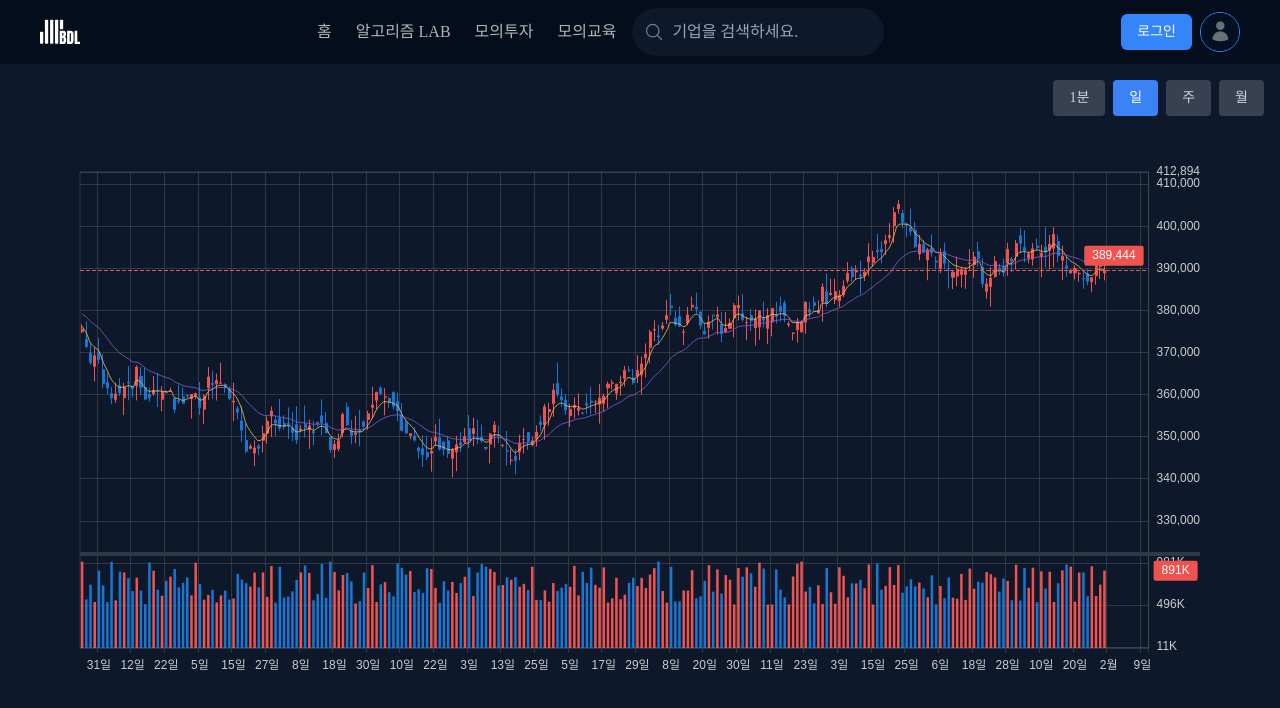
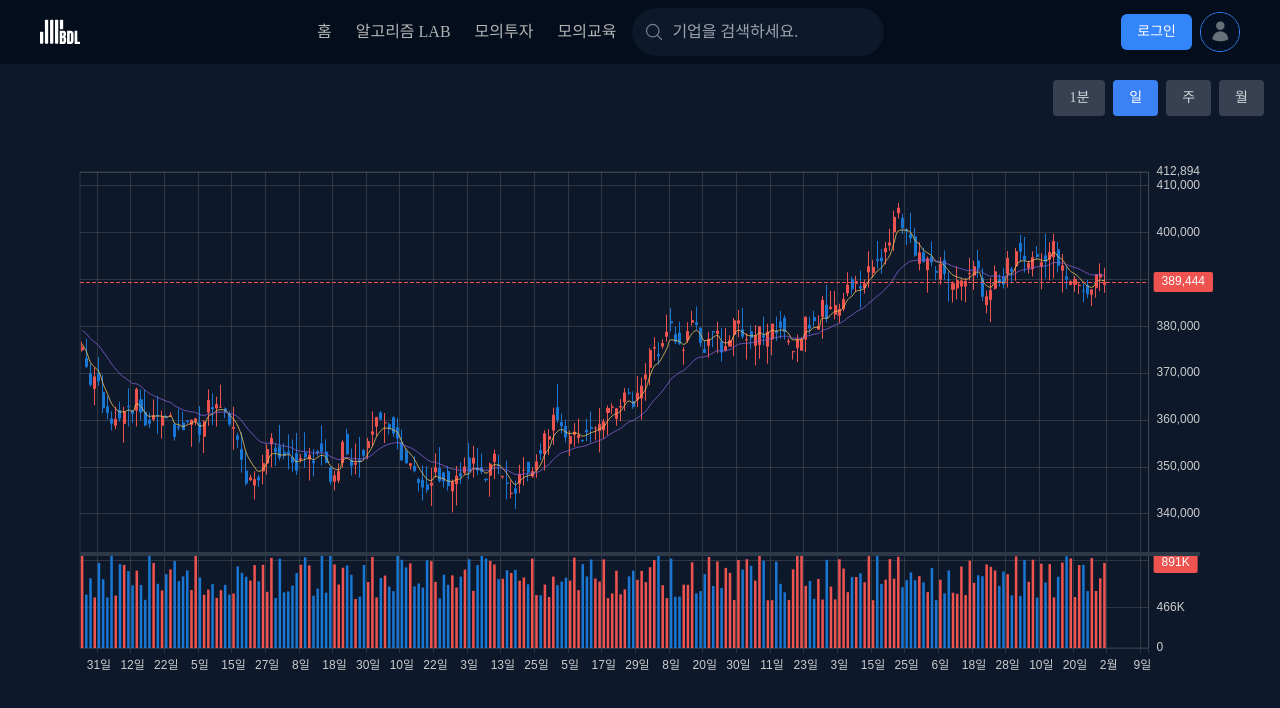
Before and after one commit to stitchzzang/BDL_PJT, a React (Vite) app: page /simulated-investment in a window 1280 px wide. Shown: the top 708 px of the page. Built offline with nearby package versions, Linux system fonts and the light colour scheme; a web font is replaced by a local one.

Commit message:
feat: 캔들차트 Y축 레이블 위치 조정

```diff
--- a/src/components/ui/chart.tsx
+++ b/src/components/ui/chart.tsx
@@ -524,10 +524,10 @@ export const ChartComponent: React.FC<ChartComponentProps> = ({ height = 700, da
   const ema5Data = calculateEMA(closePrices, 5);
   const ema20Data = calculateEMA(closePrices, 20);
 
-  // 거래량 차트의 높이 비율 상수 정의 (전체 높이의 20%)
+  // 거래량 차트의 높이 비율 상수 정의
   const VOLUME_HEIGHT_RATIO = volumeHeightRatio;
-  // 거래량 차트와 캔들차트 사이의 간격 비율 (전체 높이의 10%)
-  const VOLUME_GAP_RATIO = 0.1;
+  // 거래량 차트와 캔들차트 사이의 간격 비율
+  const VOLUME_GAP_RATIO = 0.02;
 
   // 거래량 데이터 최대값 계산
   const getMaxVolume = useCallback(() => {
@@ -548,7 +548,6 @@ export const ChartComponent: React.FC<ChartComponentProps> = ({ height = 700, da
 
   // 가격 범위 계산
   const getPriceRange = useCallback(() => {
-    // 유효한 데이터만 필터링
     const validData = chartData.filter((d) => d !== null && d !== undefined);
     if (validData.length === 0) {
       return {
@@ -556,7 +555,8 @@ export const ChartComponent: React.FC<ChartComponentProps> = ({ height = 700, da
         max: 100,
         candleMin: 0,
         candleMax: 100,
-        volumeMax: 0,
+        volumeMin: 0,
+        volumeMax: 20,
       };
     }
 
@@ -565,42 +565,40 @@ export const ChartComponent: React.FC<ChartComponentProps> = ({ height = 700, da
     const range = maxPrice - minPrice;
     const margin = range * 0.1;
 
-    // 캔들차트 영역의 범위 계산
     const candleMin = Math.floor(minPrice - margin);
     const candleMax = Math.ceil(maxPrice + margin);
     const candleRange = candleMax - candleMin;
 
-    // 전체 차트 영역 계산 (거래량 영역 포함)
+    // 전체 차트 영역 계산
     const totalRange = candleRange / (1 - VOLUME_HEIGHT_RATIO - VOLUME_GAP_RATIO);
+
+    // 거래량 영역 계산
+    const maxVolume = getMaxVolume();
     const volumeRange = totalRange * VOLUME_HEIGHT_RATIO;
-
-    // 거래량 최대값 계산
-    const maxVolume = getMaxVolume();
     const volumeScale = volumeRange / maxVolume;
     const scaledMaxVolume = maxVolume * volumeScale;
 
     return {
       min: candleMin - scaledMaxVolume - totalRange * VOLUME_GAP_RATIO,
       max: candleMax,
-      candleMin: candleMin,
-      candleMax: candleMax,
+      candleMin,
+      candleMax,
       volumeMax: candleMin - totalRange * VOLUME_GAP_RATIO,
     };
   }, [chartData, getMaxVolume]);
 
   // 거래량 데이터 스케일링
   const scaleVolumeData = useCallback(() => {
-    const volumeRange = getVolumeRange();
+    const maxVolume = getMaxVolume();
     const priceRange = getPriceRange();
     const volumeHeight = priceRange.volumeMax - priceRange.min;
-    const maxVolume = volumeRange.max;
 
     return extendedChartData.map((item, index) => {
       if (index < 10) return priceRange.min;
-      const volumeRatio = Math.min(1, item.volume / maxVolume); // 최대 1로 제한
+      const volumeRatio = Math.min(1, item.volume / maxVolume);
       return priceRange.min + volumeRatio * volumeHeight;
     });
-  }, [extendedChartData, getPriceRange, getVolumeRange]);
+  }, [extendedChartData, getMaxVolume, getPriceRange]);
 
   // 구분선 Y축 위치 계산
   const dividerLinePosition = useCallback(() => {
@@ -905,24 +903,42 @@ export const ChartComponent: React.FC<ChartComponentProps> = ({ height = 700, da
         },
         axisLabel: {
           color: '#CCCCCC',
-          formatter: (value) => {
+          formatter: (value: number) => {
             const priceRange = getPriceRange();
             const volumeRange = getVolumeRange();
             const priceHeight = priceRange.max - priceRange.min;
             const dividerPos = priceRange.min + priceHeight * VOLUME_HEIGHT_RATIO;
 
             if (value >= dividerPos) {
-              return formatKoreanNumber(Math.floor(value));
+              const formattedValue = formatKoreanNumber(Math.floor(value));
+              // 현재가와 일치하는 경우 rich text 사용
+              if (Math.abs(value - currentData.close) < 0.1) {
+                return `{current|${formattedValue}}`;
+              }
+              return formattedValue;
             } else {
               const volumeHeight = priceHeight * VOLUME_HEIGHT_RATIO;
               const volumeRatio = (value - priceRange.min) / volumeHeight;
               const originalVolume = volumeRatio * volumeRange.max;
-              return formatVolumeNumber(Math.floor(originalVolume));
+              const formattedVolume = formatVolumeNumber(Math.floor(originalVolume));
+              // 현재 거래량과 일치하는 경우 rich text 사용
+              if (Math.abs(originalVolume - currentData.volume) < 0.1) {
+                return `{current|${formattedVolume}}`;
+              }
+              return formattedVolume;
             }
           },
           inside: false,
           margin: 8,
           fontSize: 12,
+          rich: {
+            current: {
+              backgroundColor: currentPriceColor,
+              padding: [4, 8],
+              borderRadius: 2,
+              color: '#FFFFFF',
+            },
+          },
         },
         axisPointer: {
           label: {
@@ -986,8 +1002,9 @@ export const ChartComponent: React.FC<ChartComponentProps> = ({ height = 700, da
         },
         barWidth: '60%',
         markLine: {
-          symbol: 'none',
+          symbol: ['none', 'none'],
           animation: false,
+          silent: true,
           lineStyle: {
             color: currentPriceColor,
             width: 1,
@@ -1006,11 +1023,9 @@ export const ChartComponent: React.FC<ChartComponentProps> = ({ height = 700, da
           data: [
             {
               yAxis: Math.floor(currentData.close),
-              lineStyle: {
-                color: currentPriceColor,
-              },
               label: {
-                position: 'insideEndTop',
+                show: true,
+                position: 'end',
               },
             },
           ],
```
